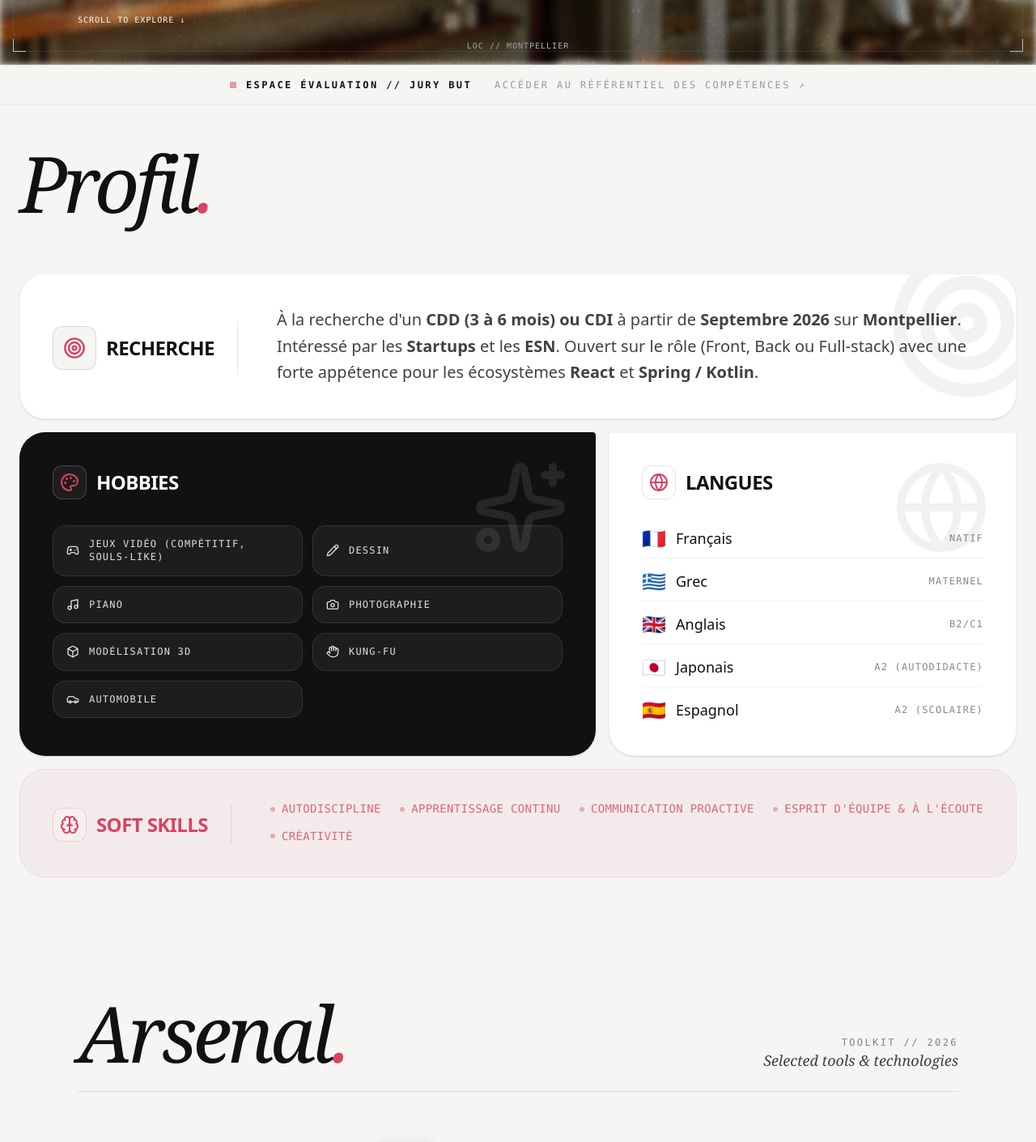
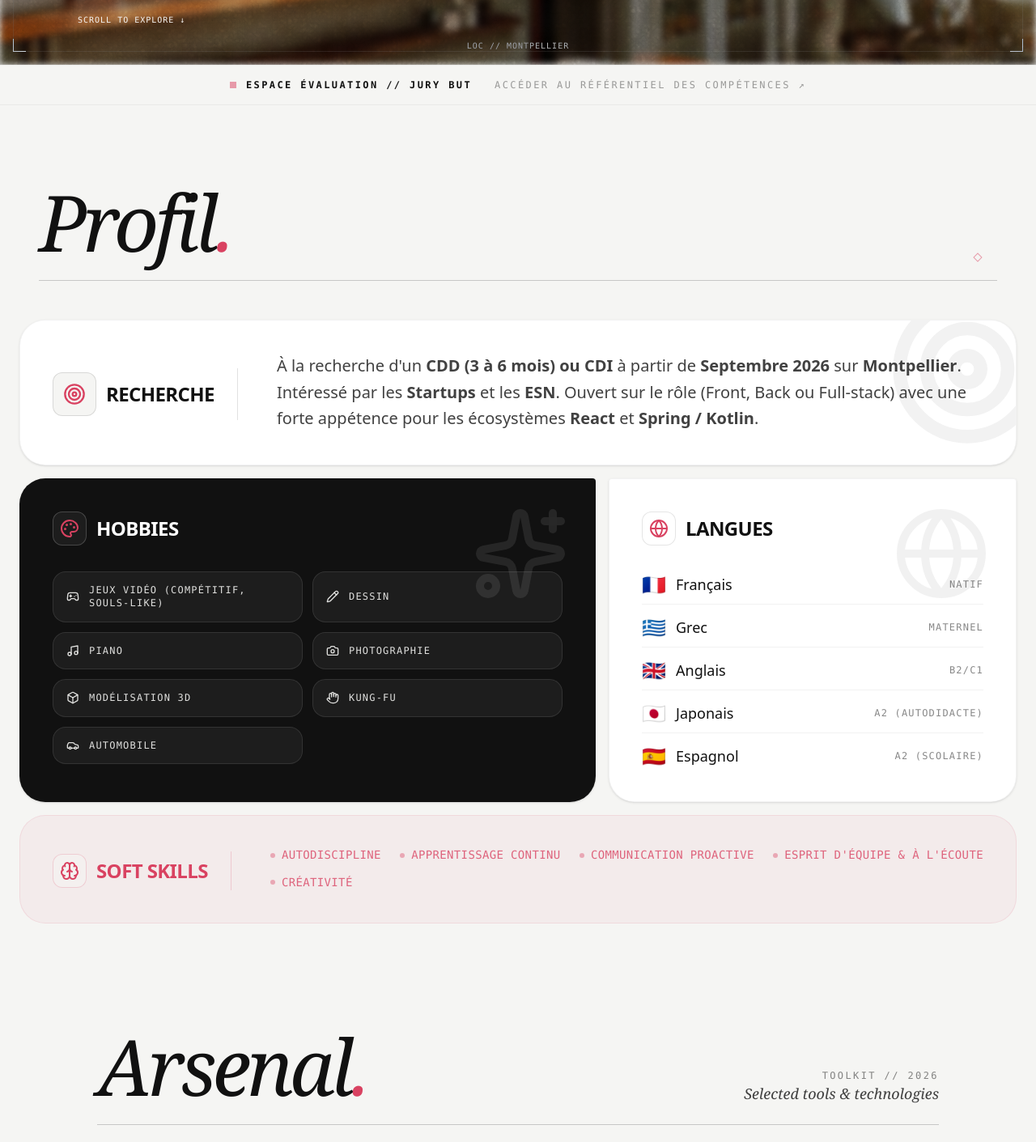
Before and after one commit to theodoredeboisseson/theodoredeboisseson.github.io, a Next.js app: page / in a window 1280 px wide. Shown: the part 720-2131 px from the top of the page at 81% size. Built offline with nearby package versions, Linux system fonts and the light colour scheme; a web font is replaced by a local one.

Commit message:
feat: Introduce Section component for consistent layout across sections

```diff
--- a/app/components/sections/AboutSection.tsx
+++ b/app/components/sections/AboutSection.tsx
@@ -17,6 +17,7 @@ import {
     LucideIcon
 } from 'lucide-react';
 
+import Section from '@/app/components/ui/containers/Section';
 import { AboutSectionProps } from '@/app/types';
 
 const iconMap: Record<string, LucideIcon> = {
@@ -32,16 +33,7 @@ const iconMap: Record<string, LucideIcon> = {
 
 export default function AboutSection({ id, seeking, languages, softSkills, hobbies }: AboutSectionProps) {
     return (
-        <section className="container-7xl px-4 md:px-6 py-12" id={id}>
-            <motion.h2
-                initial={{ opacity: 0, y: 20 }}
-                whileInView={{ opacity: 1, y: 0 }}
-                viewport={{ once: true }}
-                className="section-title mb-12 md:mb-16"
-            >
-                Profil<span className="text-primary">.</span>
-            </motion.h2>
-
+        <Section id={id} title="Profil" className="container-7xl px-4 md:px-6 py-12 mt-8">
             <div className="bento-grid">
                 {/* Status/Seeking (Full width or Span 12) - Highlighted */}
                 <motion.div
@@ -159,6 +151,6 @@ export default function AboutSection({ id, seeking, languages, softSkills, hobbi
                     </div>
                 </motion.div>
             </div>
-        </section>
+        </Section>
     );
 }
--- a/app/components/sections/ContactSection.tsx
+++ b/app/components/sections/ContactSection.tsx
@@ -3,6 +3,7 @@
 import React from 'react';
 import { motion } from 'framer-motion';
 import { ArrowUpRight, Mail, FileText, Copy, Check } from 'lucide-react';
+import Section from '@/app/components/ui/containers/Section';
 
 const GithubIcon = ({ size = 24, className = '' }: { size?: number; className?: string }) => (
     <svg xmlns="http://www.w3.org/2000/svg" width={size} height={size} viewBox="0 0 24 24" fill="currentColor" className={className}>
@@ -30,16 +31,7 @@ export default function ContactSection({ id, contact, socials, cvUrl }: ContactP
     };
 
     return (
-        <section className="container-7xl px-4 md:px-6 py-12 mb-12" id={id}>
-            <motion.h2
-                initial={{ opacity: 0, y: 20 }}
-                whileInView={{ opacity: 1, y: 0 }}
-                viewport={{ once: true }}
-                className="section-title mb-16 text-right"
-            >
-                Contact<span className="text-primary">.</span>
-            </motion.h2>
-
+        <Section id={id} title="Contact" titlePosition="right" className="container-7xl px-4 md:px-6 py-12 mb-12">
             <div className="w-full grid grid-cols-1 md:grid-cols-6 gap-4">
 
                 {/* Email */}
@@ -183,6 +175,6 @@ export default function ContactSection({ id, contact, socials, cvUrl }: ContactP
                 </motion.a>
 
             </div>
-        </section>
+        </Section>
     );
 }
--- a/app/components/sections/FeaturedProjects.tsx
+++ b/app/components/sections/FeaturedProjects.tsx
@@ -5,6 +5,7 @@ import { motion, AnimatePresence, useInView, PanInfo } from 'framer-motion';
 import Link from 'next/link';
 import { ArrowUpRight, Play, Pause, ArrowLeft, ArrowRight } from 'lucide-react';
 import ProjectCard from '@/app/components/ui/cards/ProjectCard';
+import Section from '@/app/components/ui/containers/Section';
 
 import { FeaturedProjectsProps } from '@/app/types';
 
@@ -86,18 +87,18 @@ export default function FeaturedProjects({ id, projects }: FeaturedProjectsProps
     };
 
     return (
-        <section id={id} ref={containerRef} className="relative w-full py-0 px-3 md:px-6 lg:px-12 overflow-hidden">
-            {/* Header */}
-            <div className="flex flex-col md:flex-row justify-between items-end border-b-[0.5px] border-black/10 pb-6 container-7xl mx-auto">
-                <h2 className="section-title ml-6">
-                    Featured projects<span className="text-primary">.</span>
-                </h2>
+        <Section
+            id={id}
+            title="Featured projects"
+            titlePosition="left"
+            aside={
                 <Link href="/projects" className="btn-tactical rounded-tr-none hover:translate-x-2 hover:font-bold text-sm hover:text-primary mt-4 md:mt-0">
                     Index
                     <ArrowUpRight size={16} className="group-hover:translate-x-0.5 group-hover:-translate-y-0.5 transition-transform" />
                 </Link>
-            </div>
-
+            }
+            className="w-full py-0 px-3 md:px-6 lg:px-12 overflow-hidden"
+        >
             {/* Carousel Container */}
             <div className="relative w-full h-75 sm:h-92.5 md:h-110 lg:h-110 flex items-center justify-center overflow-visible mt-4 md:mt-8">
                 <div className="absolute w-full h-full flex items-center justify-center">
@@ -222,6 +223,6 @@ export default function FeaturedProjects({ id, projects }: FeaturedProjectsProps
                 </div>
 
             </div>
-        </section>
+        </Section>
     );
 }
--- a/app/components/sections/FormationSection.tsx
+++ b/app/components/sections/FormationSection.tsx
@@ -2,20 +2,12 @@
 
 import { motion } from 'framer-motion';
 import KineticLine from '@/app/components/ui/display/KineticLine';
+import Section from '@/app/components/ui/containers/Section';
 import { FormationSectionProps } from '@/app/types';
 
 export default function FormationSection({ id, education }: FormationSectionProps) {
     return (
-        <section className="container-7xl px-6 py-12" id={id}>
-            <motion.h2
-                initial={{ opacity: 0, y: 20 }}
-                whileInView={{ opacity: 1, y: 0 }}
-                viewport={{ once: true }}
-                className="section-title mb-24"
-            >
-                Formation<span className="text-primary">.</span>
-            </motion.h2>
-
+        <Section id={id} title="Formation" className="container-7xl px-6">
             <div className="relative">
                 {/* Visual Line on the left */}
                 <div className="absolute -left-4 md:-left-12 top-0 bottom-0 w-24 hidden md:block opacity-50 pointer-events-none">
@@ -69,6 +61,6 @@ export default function FormationSection({ id, education }: FormationSectionProp
                     <KineticLine />
                 </div>
             </div>
-        </section>
+        </Section>
     );
 }
--- a/app/components/sections/SkillsArsenal.tsx
+++ b/app/components/sections/SkillsArsenal.tsx
@@ -7,6 +7,7 @@ import SkillDrawer from '@/app/components/ui/overlays/SkillDrawer';
 import SkillSticker from '@/app/components/ui/cards/SkillSticker';
 import TacticalFilter from '@/app/components/ui/navigation/TacticalFilter';
 
+import Section from '@/app/components/ui/containers/Section';
 import {Skill, SkillsArsenalProps} from '@/app/types';
 
 export default function SkillsArsenal({id, projects, skills}: SkillsArsenalProps) {
@@ -76,13 +77,8 @@ export default function SkillsArsenal({id, projects, skills}: SkillsArsenalProps
 
     return (
         <>
-            <section id={id} className="relative w-full section-padding fluid-padding">
-                {/* Header */}
-                <div
-                    className="flex flex-col md:flex-row justify-between items-end mb-16 border-b-[0.5px] border-black/10 pb-6 container-7xl mx-auto">
-                    <h2 className="section-title">
-                        Arsenal<span className="text-primary">.</span>
-                    </h2>
+            <Section id={id} title="Arsenal" className="w-full fluid-padding"
+                aside={
                     <div className="text-right mt-4 md:mt-0">
                         <span className="block text-label text-foreground/50">
                             TOOLKIT // 2026
@@ -91,8 +87,8 @@ export default function SkillsArsenal({id, projects, skills}: SkillsArsenalProps
                             Selected tools &amp; technologies
                         </span>
                     </div>
-                </div>
-
+                }
+            >
                 {/* Legend & Filters */}
                 <div
                     className="container-7xl flex flex-col md:flex-row justify-between items-start md:items-center gap-4">
@@ -211,7 +207,7 @@ export default function SkillsArsenal({id, projects, skills}: SkillsArsenalProps
                         </div>
                     )}
                 </div>
-            </section>
+            </Section>
 
             <SkillDrawer
                 isOpen={isDrawerOpen}
--- /dev/null
+++ b/app/components/ui/containers/Section.tsx
@@ -0,0 +1,38 @@
+'use client';
+
+import {SectionComponentProps} from "@/app/types";
+
+export default function Section({
+    id,
+    title,
+    titlePosition = 'left',
+    titleTag: Tag = 'h2',
+    aside,
+    children,
+    className = "",
+}: SectionComponentProps) {
+    return (
+        <section id={id} className={`py-12 md:py-16 ${className}`}>
+            {/* Section Header */}
+            <div className={`container-7xl mx-auto px-4 md:px-6 mb-8 md:mb-12`}>
+                <div className={`flex flex-col md:flex-row justify-between items-start md:items-end gap-4 pb-6 border-b border-foreground/20 ${titlePosition === 'right' ? 'md:flex-row-reverse' : ''}`}>
+                    <Tag className="section-title">
+                        {title}<span className="text-primary">.</span>
+                    </Tag>
+
+                    {aside ? (
+                        aside
+                    ) : (
+                        /* Default decorative element */
+                        <div className="flex items-center gap-3 opacity-50">
+                            <div className="w-2 h-2 mx-5 rotate-45 border border-primary"></div>
+                        </div>
+                    )}
+                </div>
+            </div>
+
+            {/* Section Content */}
+            {children}
+        </section>
+    );
+}
--- a/app/globals.css
+++ b/app/globals.css
@@ -69,10 +69,6 @@ html {
 
 @utility fluid-padding {
   @apply px-4 sm:px-6 md:px-12 lg:px-24;
-}
-
-@utility section-padding {
-  @apply py-16 md:py-24;
 }
 
 @utility container-7xl {
--- a/app/types/common.ts
+++ b/app/types/common.ts
@@ -1,3 +1,5 @@
+import React from "react";
+
 /**
  * Common and Shared Interfaces
  * Generic props used across multiple components.
--- a/app/types/sections.ts
+++ b/app/types/sections.ts
@@ -2,8 +2,9 @@
  * Page Section Types
  * Props for major page segments (Hero, About, Experience, etc.)
  */
-import { BaseSectionProps } from './common';
-import { Skill } from './skills';
+import {BaseSectionProps} from './common';
+import {Skill} from './skills';
+import React, {ReactNode} from "react";
 
 export interface HeroProps extends BaseSectionProps {
     id: string;
@@ -84,3 +85,11 @@ export interface BackgroundSectionProps {
     className?: string;
     overlayOpacity?: string;
 }
+
+export interface SectionComponentProps extends BaseSectionProps {
+    title: string;
+    titlePosition?: 'left' | 'right';
+    titleTag?: 'h1' | 'h2' | 'h3';
+    aside?: ReactNode;
+    children: ReactNode;
+}
```
Also changed, not shown: app/components/sections/ExperienceSection.tsx (+4 -12 lines).
